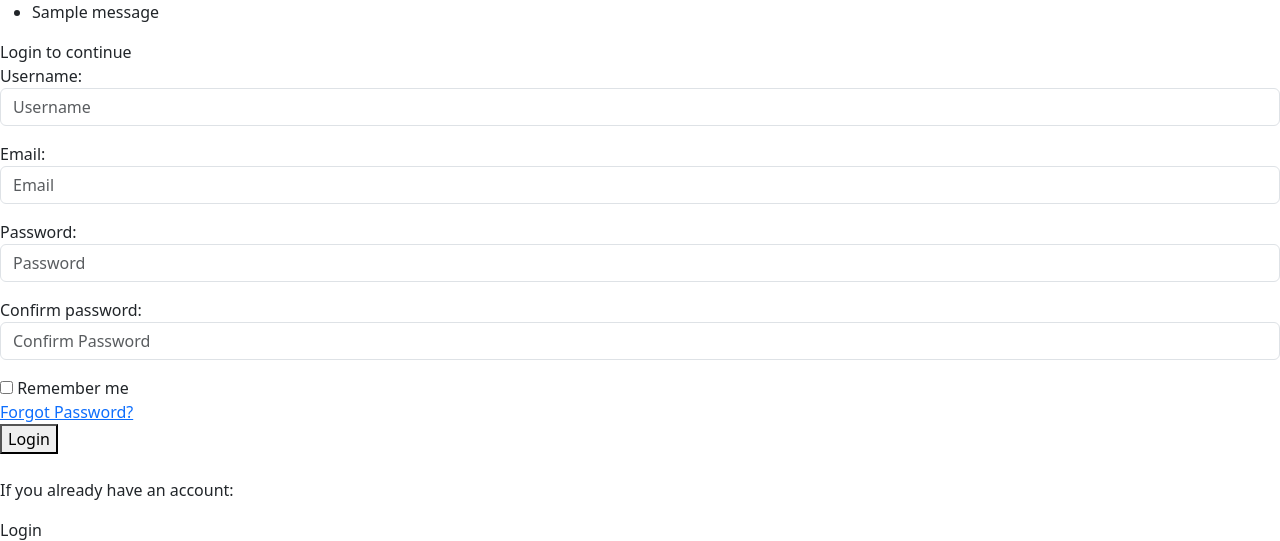
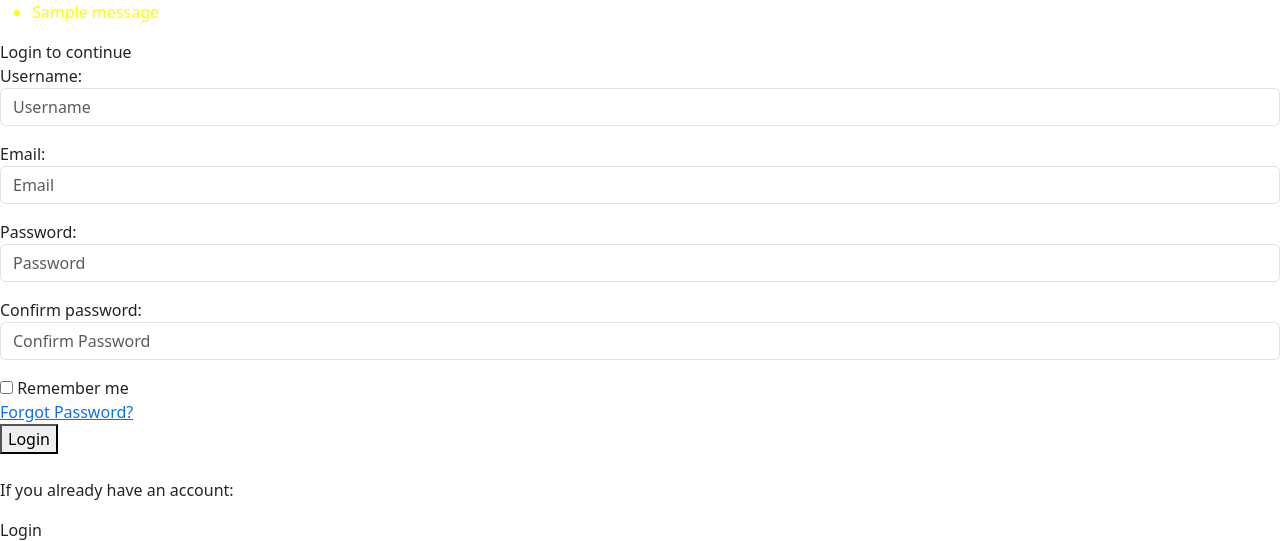
Before and after one commit to mosihere/Todo-App, a Django app: page /account/register/ in a window 1280 px wide. Shown: the top 541 px of the page. Run offline with Django 5.2, Linux system fonts and the light colour scheme; tables that the repository leaves empty hold one stand-in row (values such as "Sample post"); one stand-in notice (Sample message) is shown; some libraries are stand-ins or nearby versions.

Commit message:
messages color now are yellow

```diff
--- a/templates/base.html
+++ b/templates/base.html
@@ -25,7 +25,7 @@
 
     <ul class="messages">
         {% for message in messages %}
-        <li{% if message.tags %} class="{{ message.tags }}"{% endif %}>{{ message }}</li>
+        <li style="color:yellow" {% if message.tags %} class="{{ message.tags }}"{% endif %}>{{ message }}</li>
         {% endfor %}
     </ul>
 
```
